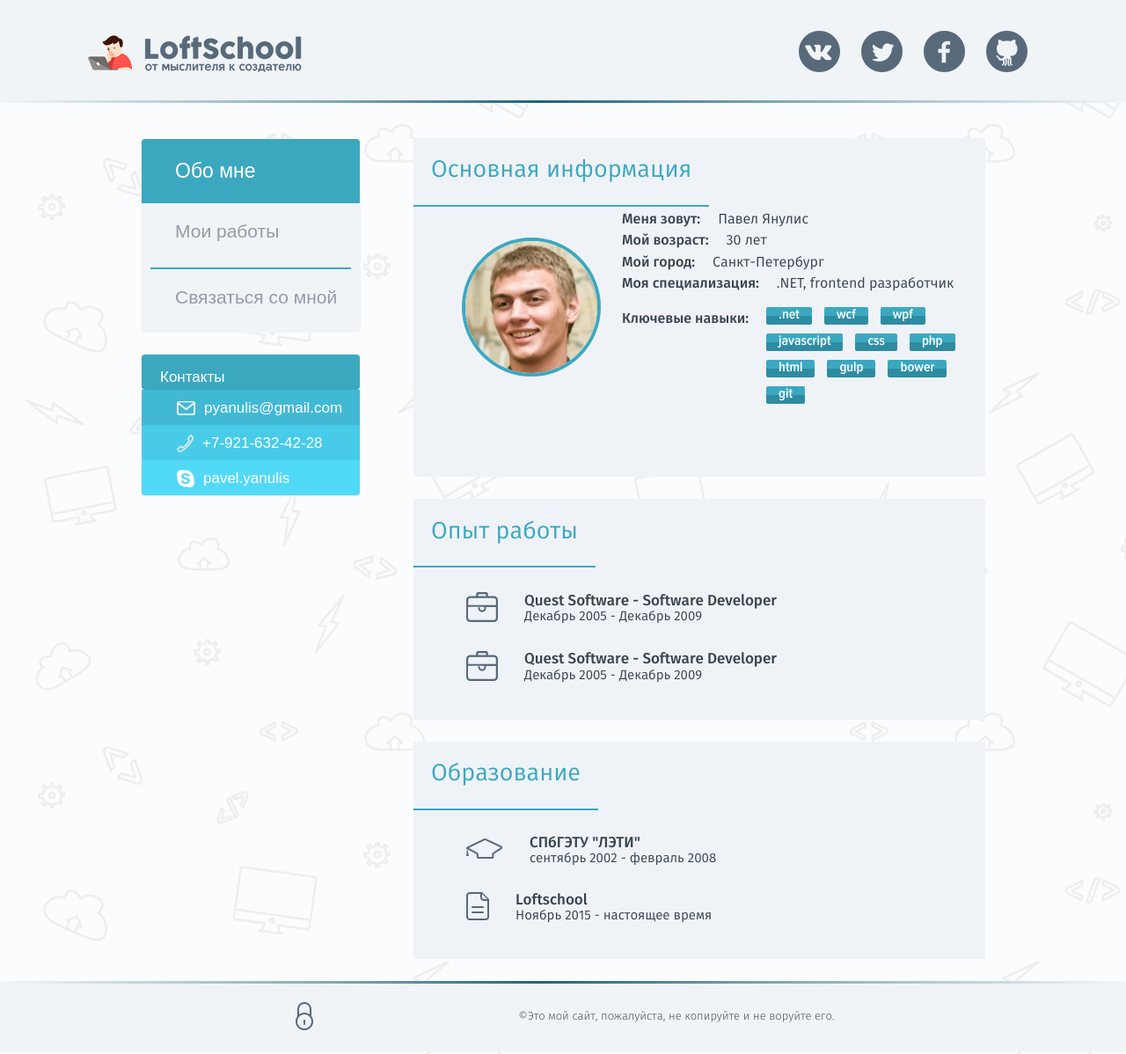
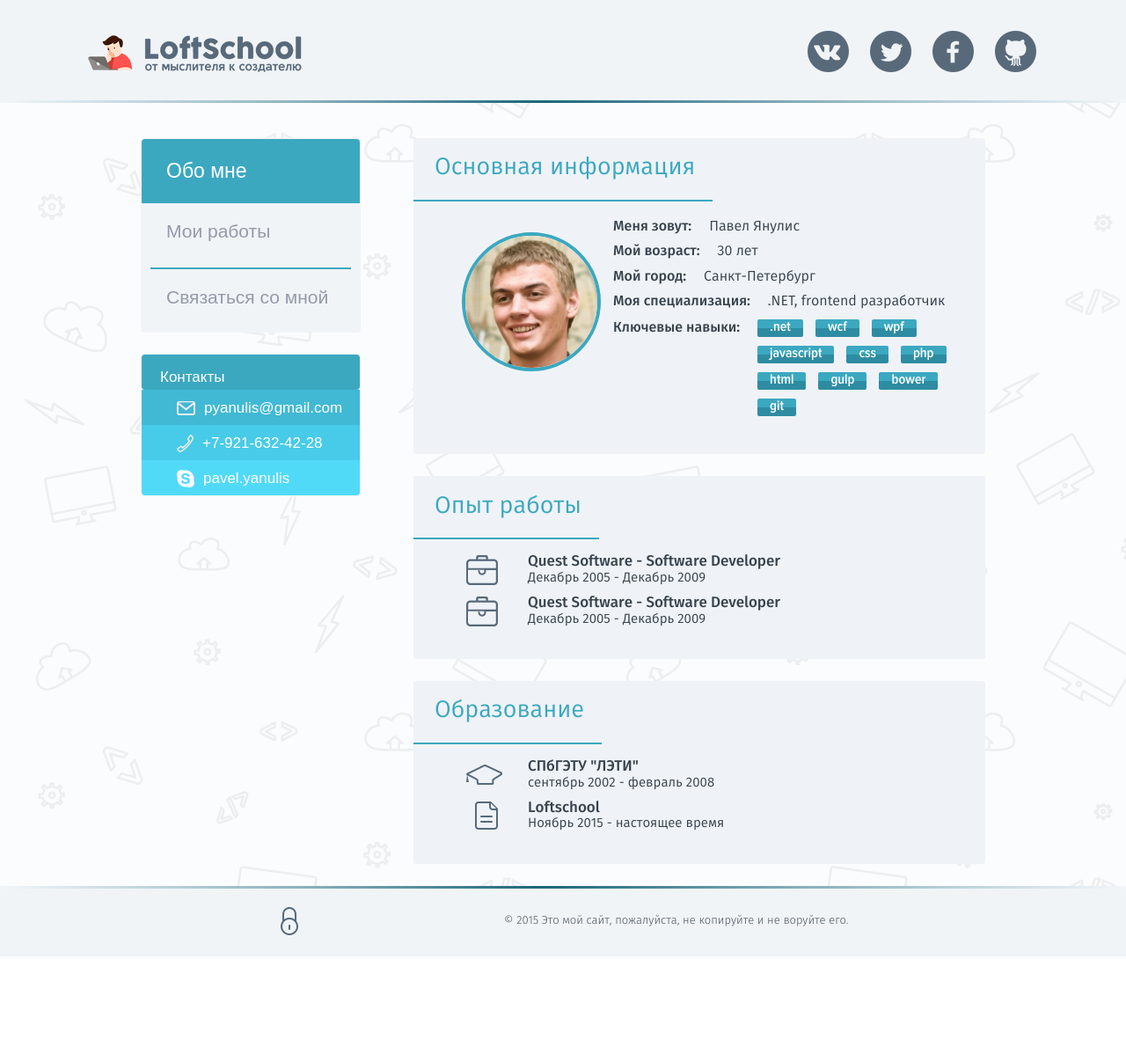
Before and after one commit to pyanulis/ls_portfolio, a website: page app/index.html in a window 1280 px wide. Shown: the whole page at 88% size. After the commit the page ends 1090 px from the top, so only its background shows below. Drawn offline with nearby package versions, Linux system fonts and the light colour scheme; some packages are replaced by stand-ins of ours; a script that the page names is missing; files whose address does not match are found by name.

Commit message:
pixel perfect

```diff
--- a/app/css/info_page.css
+++ b/app/css/info_page.css
@@ -5,7 +5,7 @@
     border-radius: 50%;
     width: 150px;
     height: 150px;
-    margin: 35px 20px 70px 55px;
+    margin: 35px 10px 70px 55px;
 }
 
 .photo {
@@ -14,12 +14,13 @@
 .descriptionInfo {
     display: inline-block;
     vertical-align: top;
+    padding-top: 10px;
 }
 
 .descrItem {
     font-family: "fira_sansbook", sans-serif;
     color: #37424d;
-    margin: 6px 0px;
+    margin: 10px 0px;
 }
 
 .descrCaption {
@@ -46,6 +47,7 @@
 
 .skillsCaption {
     display: table-cell;
+    vertical-align: top;
 }
 
 .skillsList {
@@ -54,17 +56,17 @@
 }
 
 .jImage {
-    display: inline-block;
+    display: table-cell;
     margin-right: 30px;
     padding-left: 60px;
     padding-top: 28px;
+    line-height: 100%;
 }
 
 .jDescr {
-    display: inline-block;
+    display: table-cell;
     height: 100%;
     vertical-align: top;
-    padding-top: 28px;
 }
 
 .jobName {
@@ -83,7 +85,28 @@
     font-size: 15px;
 }
 
-.edu_job_Figure {
-    display: flex;
-    align-items: center;
+.job_Figure {
+    list-style: none;
+    background: url("../images/ico_job.png") 20px center no-repeat;
+    padding-left: 90px;
+    margin-bottom: 10px;
 }
+
+.jImage-content {
+    vertical-align: middle;
+    line-height: 1.25em;
+}
+
+.univer_Figure {
+    list-style: none;
+    background: url("../images/ico_univer.png") 20px center no-repeat;
+    padding-left: 90px;
+    margin-bottom: 10px;
+}
+
+.school_Figure {
+    list-style: none;
+    background: url("../images/ico_school.png") 30px center no-repeat;
+    padding-left: 90px;
+    margin-bottom: 10px;
+}
--- a/app/css/main.css
+++ b/app/css/main.css
@@ -86,7 +86,7 @@
 .socialBlock {
     float: right;
     padding:0px;
-    padding-right: 100px;
+    padding-right: 90px;
 }
 
 
@@ -114,7 +114,7 @@
     background-color: #eff3f7;
     border-radius: 3px;
     margin-bottom: 25px;
-    padding-bottom: 40px;
+    padding-bottom: 20px;
 }
 
 .articleTitle {
@@ -122,12 +122,13 @@
     border-bottom: 2px solid #3ba8c0;
     padding-left: 20px;
     padding-right: 20px;
+    height: 70px;
 }
 
 .articleTitle:after {
-    content: "";
+    /*content: "";
     display: table-cell;
-    width: 100%;
+    width: 100%;*/
 }
 
 .content-block-title {
@@ -136,6 +137,7 @@
     font-weight: normal;
     font-family: "fira_sansbook", sans-serif;
     font-size: 27px;
+    margin: 0;
 }
 
 /*---------------------------------------------- menu ----------------------------------------------*/
@@ -198,7 +200,7 @@
     margin: auto 10px;
     box-sizing: border-box;
 
-    padding: 20px 0px 20px 28px;
+    padding: 20px 0px 20px 18px;
 
     border-top: 2px solid #3ba8c0;
 }
@@ -405,7 +407,6 @@
     display: inline-block;
     height: 100%;
     vertical-align: middle;
-    content: " ";
 }
 
 .inner-vert-align {
@@ -423,3 +424,8 @@
     border: 1px solid transparent;
     border-radius:  4px;
 }
+
+.headerContainer {
+    max-width: 1400px;
+    margin: 0 auto;
+}
--- a/app/index.html
+++ b/app/index.html
@@ -18,6 +18,7 @@
     <body class="body">
         <div class="wrapper">
             <header class="header">
+                <div class="headerContainer">
                     <div class="logo">
                         <a href="http://loftschool.com">
                             <img src="images/logo.png" alt="http://loftschool.com">
@@ -25,14 +26,14 @@
                     </div>
                     <div class="socialBlock">
                        <ul class="zeroMargin">
-                       <li class="spriteHeader "><a href="https://vk.com" class="sprite  sprite-ico_vk"></a></li><!--
-                    --><li class="spriteHeader"><a href="https://twitter.com" class="sprite  sprite-ico_tw" ></a></li><!--
-                    --><li class="spriteHeader"><a href="https://facebook.com" class="sprite  sprite-ico_fb"></a></li><!--
-                    --><li class="spriteHeader"><a href="https://github.com" class="sprite  sprite-ico_git lastHeaderBlock"></a></li>
+                           <li class="spriteHeader "><a href="https://vk.com" class="sprite sprite-ico_vk"></a></li><!--
+                        --><li class="spriteHeader"><a href="https://twitter.com" class="sprite sprite-ico_tw" ></a></li><!--
+                        --><li class="spriteHeader"><a href="https://facebook.com" class="sprite sprite-ico_fb"></a></li><!--
+                        --><li class="spriteHeader"><a href="https://github.com" class="sprite sprite-ico_git lastHeaderBlock"></a></li>
                        </ul>
                     </div>
+                </div>
             </header>
-
             <div class="pageContent">
                 <aside class="aside">
                     <nav class="zeroMargin navigationBlock">
@@ -68,7 +69,8 @@
                     <section class="infoBlock">
                         <article class="articleClass">
                             <div class="articleTitle">
-                                <h2 class="content-block-title">Основная информация</h2>
+                                <span class="empty-vert-align"></span>
+                                <h2 class="content-block-title inner-vert-align">Основная информация</h2>
                             </div>
                             <figure class="zeroMargin figurePhoto ">
                                 <img src="images/photo.jpg" alt="photo" class="photo">
@@ -79,7 +81,7 @@
                                 <p class="descrItem"><span class="descrCaption">Мой город:</span>Санкт-Петербург</p>
                                 <p class="descrItem"><span class="descrCaption">Моя специализация:</span>.NET, frontend разработчик</p>
                                 <div class="skillsCaption">
-                                    <p class="descrCaption">Ключевые навыки:</p>
+                                    <span class="descrCaption">Ключевые навыки:</span>
                                 </div>
                                 <div class="skillsList">
                                     <p class="skillItem">.net</p>
@@ -98,41 +100,51 @@
                         </article> <!--common info block-->
                         <article class="articleClass">
                             <div class="articleTitle">
-                                <h2 class="content-block-title">Опыт работы</h2>
+                                <span class="empty-vert-align"></span>
+                                <h2 class="content-block-title inner-vert-align">Опыт работы</h2>
                             </div>
-                            <figure class="zeroMargin edu_job_Figure">
-                               <div class="jImage"><img src="images/extracts/ico_job.png" alt="job"></div>
+                            <ul>
+                                <li class="job_Figure">
+                                    <figure class="zeroMargin">
                                         <div class="jDescr">
                                             <p class="jobName">Quest Software - Software Developer</p><!--
                                          --><p class="jobDate">Декабрь 2005 - Декабрь 2009</p>
                                         </div>
                                     </figure>
-                            <figure class="zeroMargin edu_job_Figure">
-                               <div class="jImage"><img src="images/extracts/ico_job.png" alt="job"></div>
+                                </li>
+                                <li class="job_Figure">
+                                    <figure class="zeroMargin">
                                         <div class="jDescr">
                                             <p class="jobName">Quest Software - Software Developer</p><!--
                                          --><p class="jobDate">Декабрь 2005 - Декабрь 2009</p>
                                         </div>
                                     </figure>
+                                </li>
+                            </ul>
                         </article> <!--job-->
                         <article class="articleClass">
                             <div class="articleTitle">
-                                <h2 class="content-block-title">Образование</h2>
+                                <span class="empty-vert-align"></span>
+                                <h2 class="content-block-title inner-vert-align">Образование</h2>
                             </div>
-                            <figure class="zeroMargin edu_job_Figure">
-                               <div class="jImage"><img src="images/extracts/ico_univer.png" alt="univer"></div>
+                            <ul>
+                                <li class="univer_Figure">
+                                    <figure class="zeroMargin">
                                         <div class="jDescr">
                                            <p class="jobName">СПбГЭТУ "ЛЭТИ"</p><!--
                                         --><p class="jobDate">сентябрь 2002 - февраль 2008</p>
                                         </div>
                                     </figure>
-                            <figure class="zeroMargin edu_job_Figure">
-                               <div class="jImage"><img src="images/extracts/ico_school.png" alt="school"></div>
+                                </li>
+                                <li class="school_Figure">
+                                    <figure class="zeroMargin">
                                         <div class="jDescr">
                                            <p class="jobName">Loftschool</p><!--
                                         --><p class="jobDate">Ноябрь 2015 - настоящее время</p>
                                         </div>
                                     </figure>
+                                </li>
+                            </ul>
                         </article> <!--education-->
                     </section>
                 </main>
@@ -143,7 +155,7 @@
             <span class="footer-content-before"></span>
             <div class="footerP">
                 <div class="signin-image"></div>
-                <p class="copyright">©Это мой сайт, пожалуйста, не копируйте и не воруйте его.</p>
+                <p class="copyright">© 2015 Это мой сайт, пожалуйста, не копируйте и не воруйте его.</p>
             </div>
         </footer>
     </body>
```
Also changed, not shown: app/contactme.html (+4 -3 lines), app/css/contactme_page.css (+14 -14 lines), app/works.html (+6 -4 lines). Lines whose indentation alone changed are shown as unchanged.
